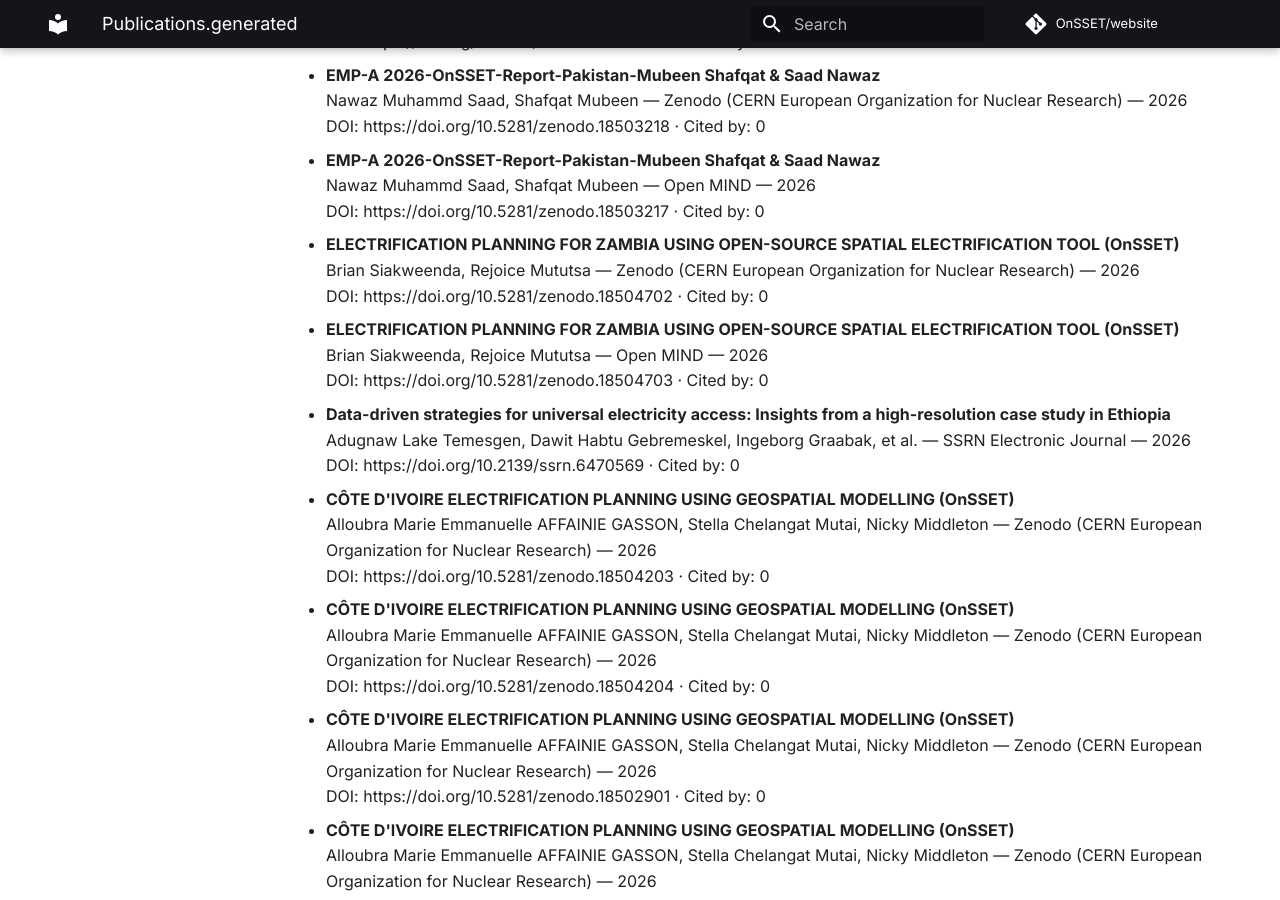
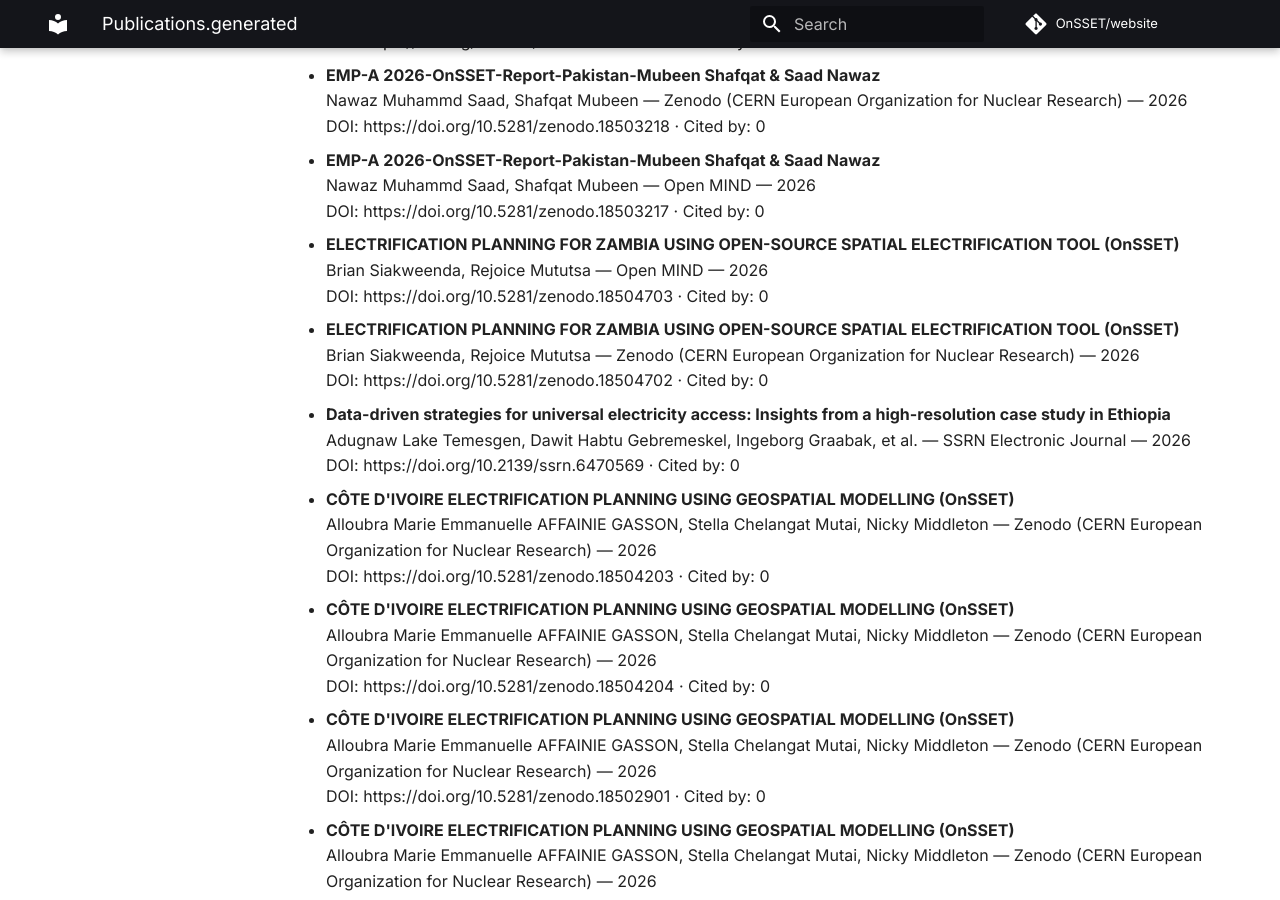
Before and after one commit to OnSSET/website, an MkDocs documentation site: the page built from docs/publications.generated.md, in a window 1280 px wide and 900 px high, scrolled down 4049 px. Built offline with MkDocs 1.6.1 and Material for MkDocs 9.7.7, drawn with Linux system fonts in a browser that asks for light colours; comment, search, counter and statistics services are not loaded.

```diff
--- a/docs/publications.generated.md
+++ b/docs/publications.generated.md
@@ -171,12 +171,12 @@ No results found.
   DOI: https://doi.org/10.5281/zenodo.18503217 · Cited by: 0
 
 - **ELECTRIFICATION PLANNING FOR ZAMBIA USING OPEN-SOURCE SPATIAL ELECTRIFICATION TOOL (OnSSET)**
+  Brian Siakweenda, Rejoice Mututsa — Open MIND — 2026
+  DOI: https://doi.org/10.5281/zenodo.18504703 · Cited by: 0
+
+- **ELECTRIFICATION PLANNING FOR ZAMBIA USING OPEN-SOURCE SPATIAL ELECTRIFICATION TOOL (OnSSET)**
   Brian Siakweenda, Rejoice Mututsa — Zenodo (CERN European Organization for Nuclear Research) — 2026
   DOI: https://doi.org/10.5281/zenodo.18504702 · Cited by: 0
-
-- **ELECTRIFICATION PLANNING FOR ZAMBIA USING OPEN-SOURCE SPATIAL ELECTRIFICATION TOOL (OnSSET)**
-  Brian Siakweenda, Rejoice Mututsa — Open MIND — 2026
-  DOI: https://doi.org/10.5281/zenodo.18504703 · Cited by: 0
 
 - **Data-driven strategies for universal electricity access: Insights from a high-resolution case study in Ethiopia**
   Adugnaw Lake Temesgen, Dawit Habtu Gebremeskel, Ingeborg Graabak, et al. — SSRN Electronic Journal — 2026
```
